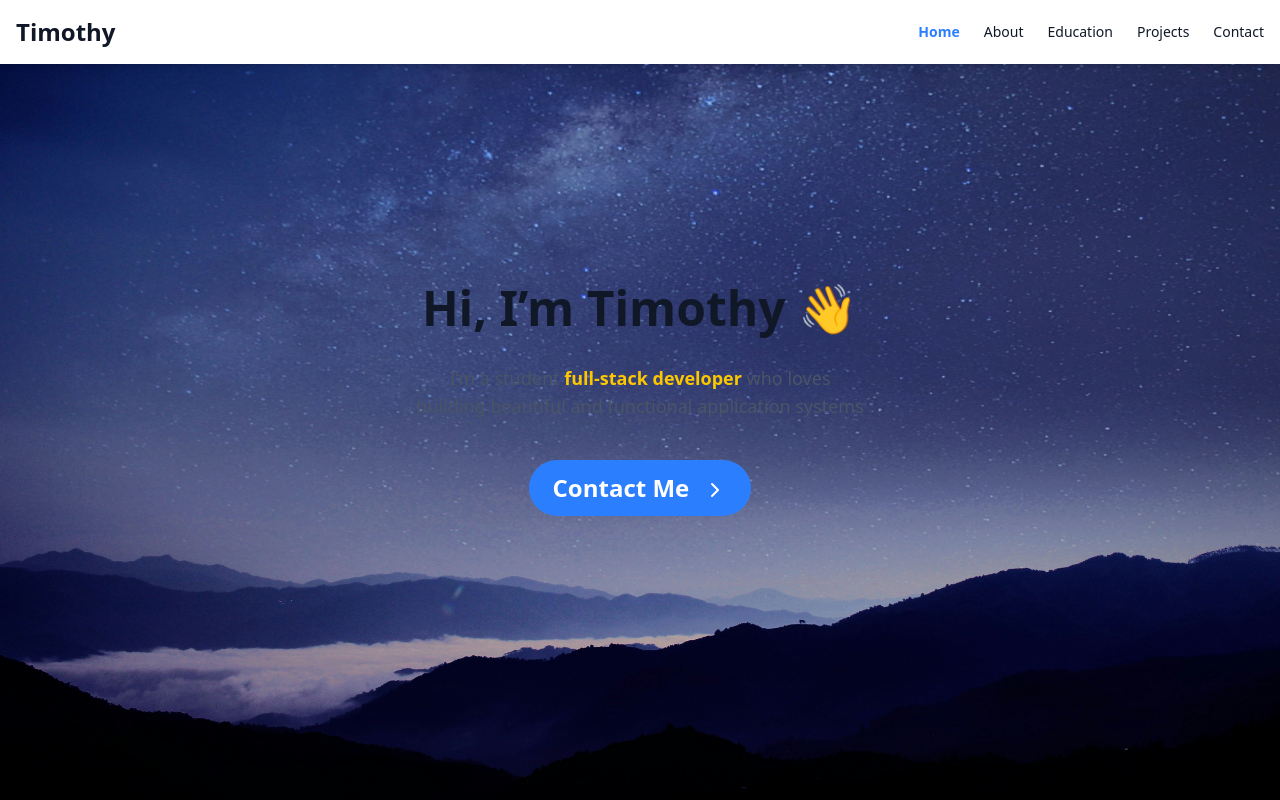
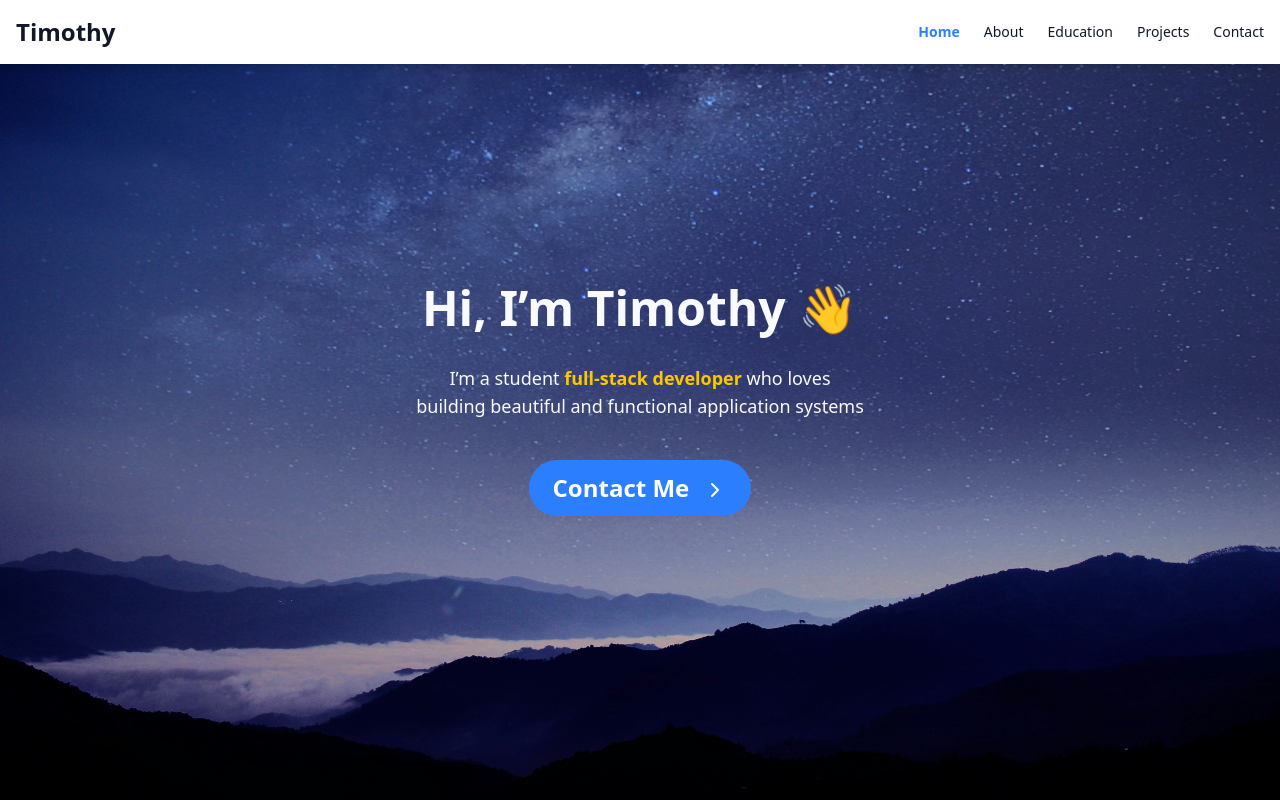
Before and after one commit to timothyhfusanto/my-portfolio, a React (Vite) app in the folder my-portfolio/: page / in a window 1280 px wide. Shown: the top 800 px of the page. Built offline with nearby package versions, Linux system fonts and the light colour scheme; no server answers.

Commit message:
fix: white theme layout, email js

```diff
--- a/my-portfolio/src/components/Contact.jsx
+++ b/my-portfolio/src/components/Contact.jsx
@@ -1,10 +1,14 @@
-import React, { useRef, useState } from 'react';
+import React, { useEffect, useRef, useState } from 'react';
 import emailjs from 'emailjs-com';
 import { motion } from 'framer-motion';
 import { toast } from 'react-hot-toast';
 
 export default function Contact() {
 	const form = useRef();
+
+	useEffect(() => {
+		emailjs.init(import.meta.env.VITE_PUBLIC_KEY);
+	}, []);
 
 	const sendEmail = (e) => {
 		e.preventDefault();
@@ -13,14 +17,19 @@ export default function Contact() {
 
 		emailjs
 			.sendForm(
-				process.env.SERVICE_ID,
-				process.env.TEMPLATE_ID,
+				import.meta.env.VITE_SERVICE_ID,
+				import.meta.env.VITE_TEMPLATE_ID,
 				form.current,
-				process.env.PUBLIC_KEY,
 			)
 			.then(
 				(result) => {
-					toast.success("Message sent successfully!", { id: loadingToast });
+					toast.success(
+						<div>
+							<p className="font-semibold">Message sent successfully!</p>
+							<p className="text-sm text-gray-500 dark:text-gray-400">I'll get back to you via email.</p>
+						</div>,
+						{ id: loadingToast }
+					);
 					form.current.reset();
 				},
 				(error) => {
--- a/my-portfolio/src/components/Hero.jsx
+++ b/my-portfolio/src/components/Hero.jsx
@@ -6,9 +6,9 @@ import background from '../assets/background.jpg';
 export default function Hero() {
 	return (
 		<section
-		id='home'
-		className="bg-gray-50 text-gray-900 dark:bg-gray-900 dark:text-white transition-colors duration-300"
-		style={{backgroundImage: `url(${background})`, backgroundSize: 'cover', backgroundPosition: 'center'}}
+			id='home'
+			className="bg-gray-50 text-gray-50 dark:bg-gray-900 transition-colors duration-300"
+			style={{ backgroundImage: `url(${background})`, backgroundSize: 'cover', backgroundPosition: 'center' }}
 		>
 			<div className="max-w-7xl mx-auto flex flex-col items-center justify-center w-full min-h-screen px-6 py-16 text-center">
 
@@ -22,7 +22,7 @@ export default function Hero() {
 				</motion.h1>
 
 				<motion.p
-					className="text-lg text-gray-600 dark:text-gray-300 mb-10 max-w-md "
+					className="text-lg text-gray- dark:text-gray-300 mb-10 max-w-md "
 					initial={{ opacity: 0, y: 20 }}
 					animate={{ opacity: 1, y: 0 }}
 					transition={{ delay: 0.2, duration: 0.6 }}
```
